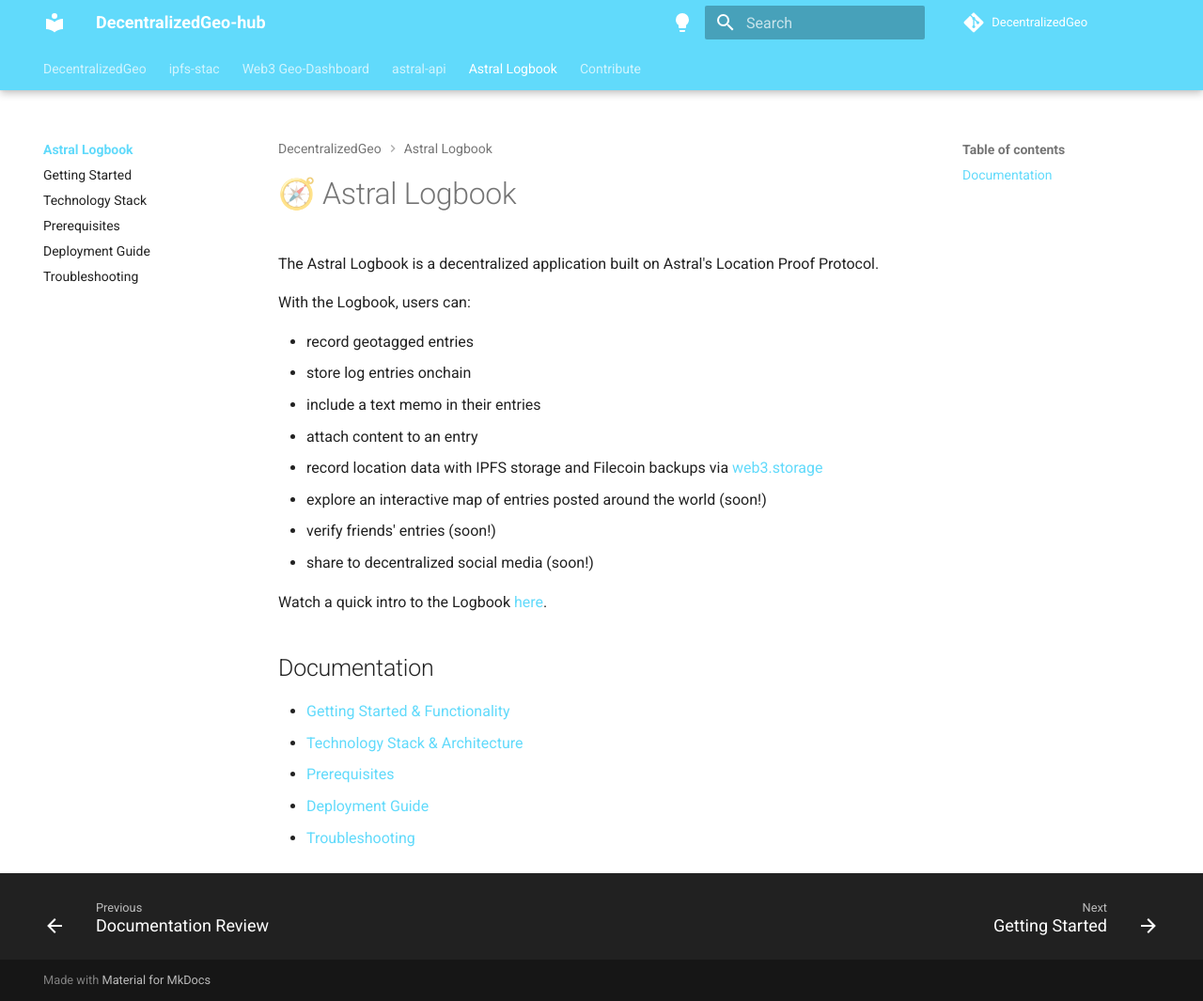
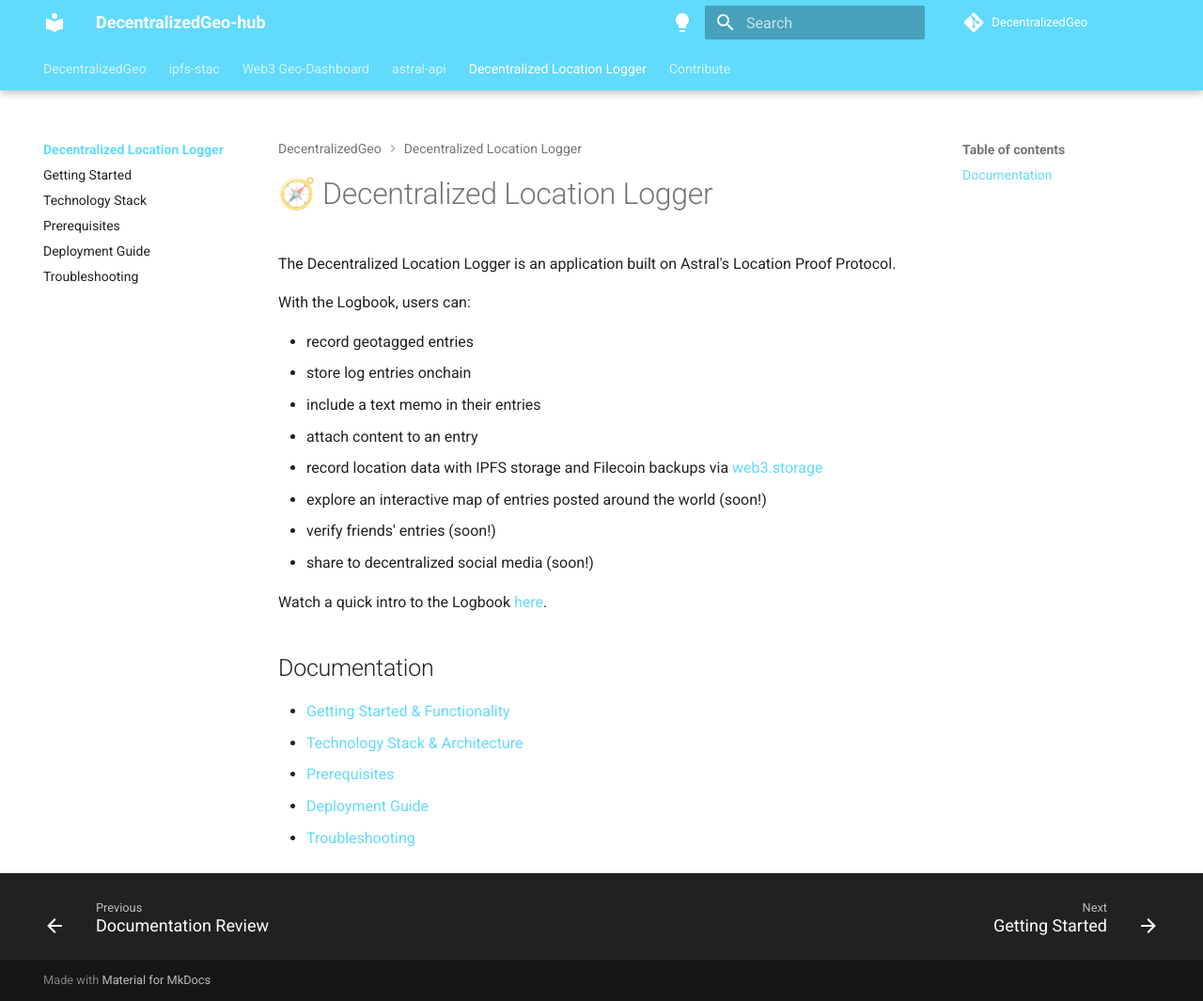
Before and after one commit to DecentralizedGeo/DecentralizedGeo-hub, an MkDocs documentation site: the page built from docs/ecosystem/decentralized-location-logger/index.md, in a window 1280 px wide and 1065 px high. Shown: the whole window at 94% size. Built offline with MkDocs 1.6.1 and Material for MkDocs 9.7.7, drawn with Linux system fonts in a browser that asks for light colours.

Commit message:
Rename Astral Logbook to Decentralized Location Logger and update references in documentation

```diff
--- a/docs/ecosystem/astral-logbook/index.md
+++ b/docs/ecosystem/decentralized-location-logger/index.md
@@ -1,6 +1,6 @@
-# 🧭 Astral Logbook
+# 🧭 Decentralized Location Logger
 
-The Astral Logbook is a decentralized application built on Astral's Location Proof Protocol.
+The Decentralized Location Logger is an application built on Astral's Location Proof Protocol.
 
 With the Logbook, users can:
 
--- a/mkdocs.yaml
+++ b/mkdocs.yaml
@@ -67,7 +67,6 @@
       - Reference:
           - Tech Stack: ./ecosystem/web3-geospatial-dashboard/tech-stack.md
           - Prerequisites: ./ecosystem/web3-geospatial-dashboard/prerequisites.md
-
   - astral-api:
       - Introduction: ./ecosystem/astral-api/index.md
       - Getting Started: ./ecosystem/astral-api/getting-started.md
@@ -79,13 +78,13 @@
       - OGC API: ./ecosystem/astral-api/ogc-api.md
       - GraphQL API: ./ecosystem/astral-api/graphql-api.md
       - Documentation Review: ./ecosystem/astral-api/documentation-review.md # If you want to include internal docs
-  - Astral Logbook:
-      - Introduction: ./ecosystem/astral-logbook/index.md
-      - Getting Started: ./ecosystem/astral-logbook/getting-started.md
-      - Technology Stack: ./ecosystem/astral-logbook/technology-stack.md
-      - Prerequisites: ./ecosystem/astral-logbook/prerequisites.md
-      - Deployment Guide: ./ecosystem/astral-logbook/deployment-guide.md
-      - Troubleshooting: ./ecosystem/astral-logbook/troubleshooting.md
+  - Decentralized Location Logger:
+      - Introduction: ./ecosystem/decentralized-location-logger/index.md
+      - Getting Started: ./ecosystem/decentralized-location-logger/getting-started.md
+      - Technology Stack: ./ecosystem/decentralized-location-logger/technology-stack.md
+      - Prerequisites: ./ecosystem/decentralized-location-logger/prerequisites.md
+      - Deployment Guide: ./ecosystem/decentralized-location-logger/deployment-guide.md
+      - Troubleshooting: ./ecosystem/decentralized-location-logger/troubleshooting.md
   - Contribute:
       - Contributing Guidelines: ./contribute/contributing-guidelines.md
       - Style Guide: ./style-guidelines.md
```
Also changed, not shown: docs/index.md (+1 -1 lines), docs/ecosystem/decentralized-location-logger/deployment-guide.md (renamed from docs/ecosystem/astral-logbook/deployment-guide.md), docs/ecosystem/decentralized-location-logger/getting-started.md (renamed from docs/ecosystem/astral-logbook/getting-started.md), docs/ecosystem/decentralized-location-logger/prerequisites.md (renamed from docs/ecosystem/astral-logbook/prerequisites.md), docs/ecosystem/decentralized-location-logger/technology-stack.md (renamed from docs/ecosystem/astral-logbook/technology-stack.md), docs/ecosystem/decentralized-location-logger/troubleshooting.md (renamed from docs/ecosystem/astral-logbook/troubleshooting.md).
